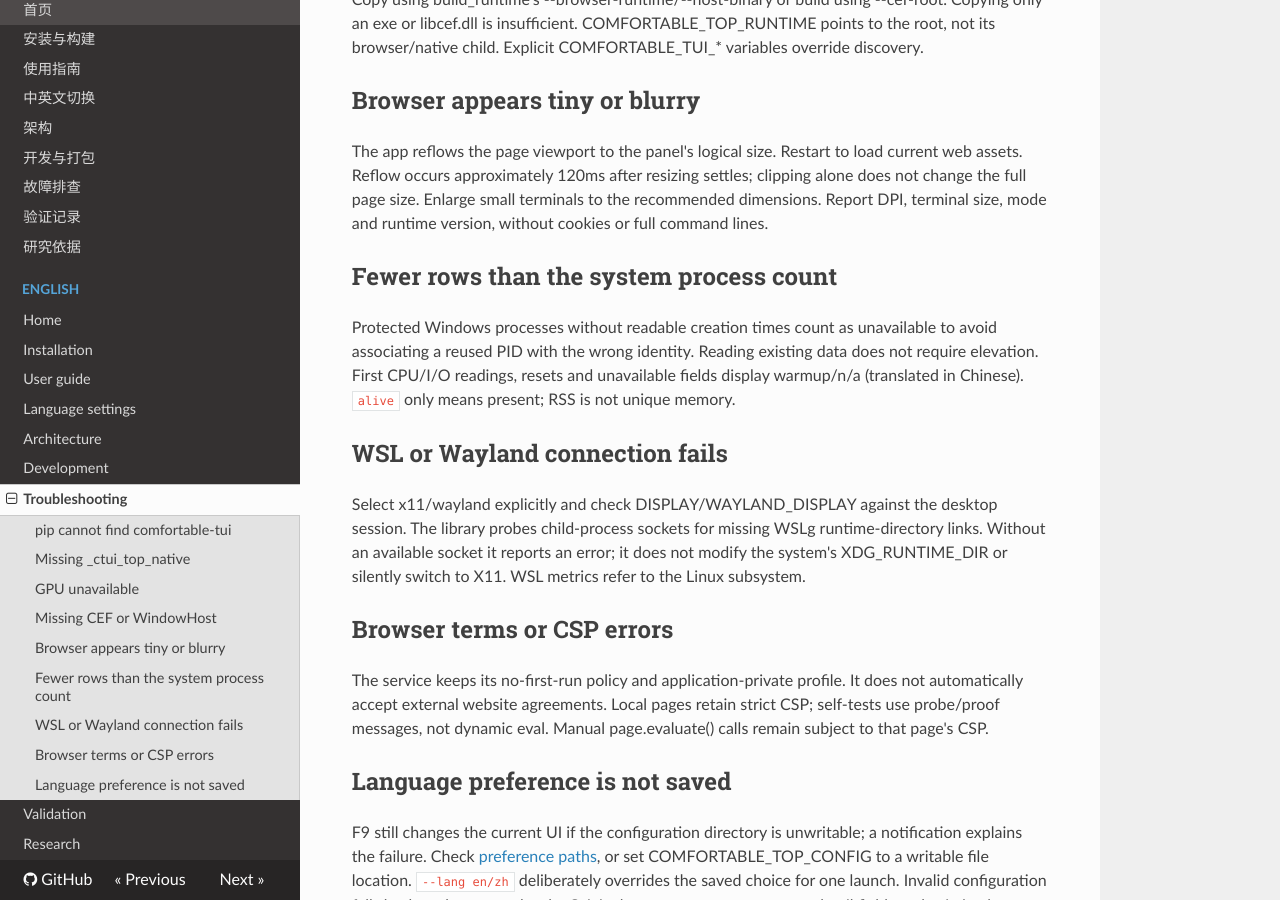
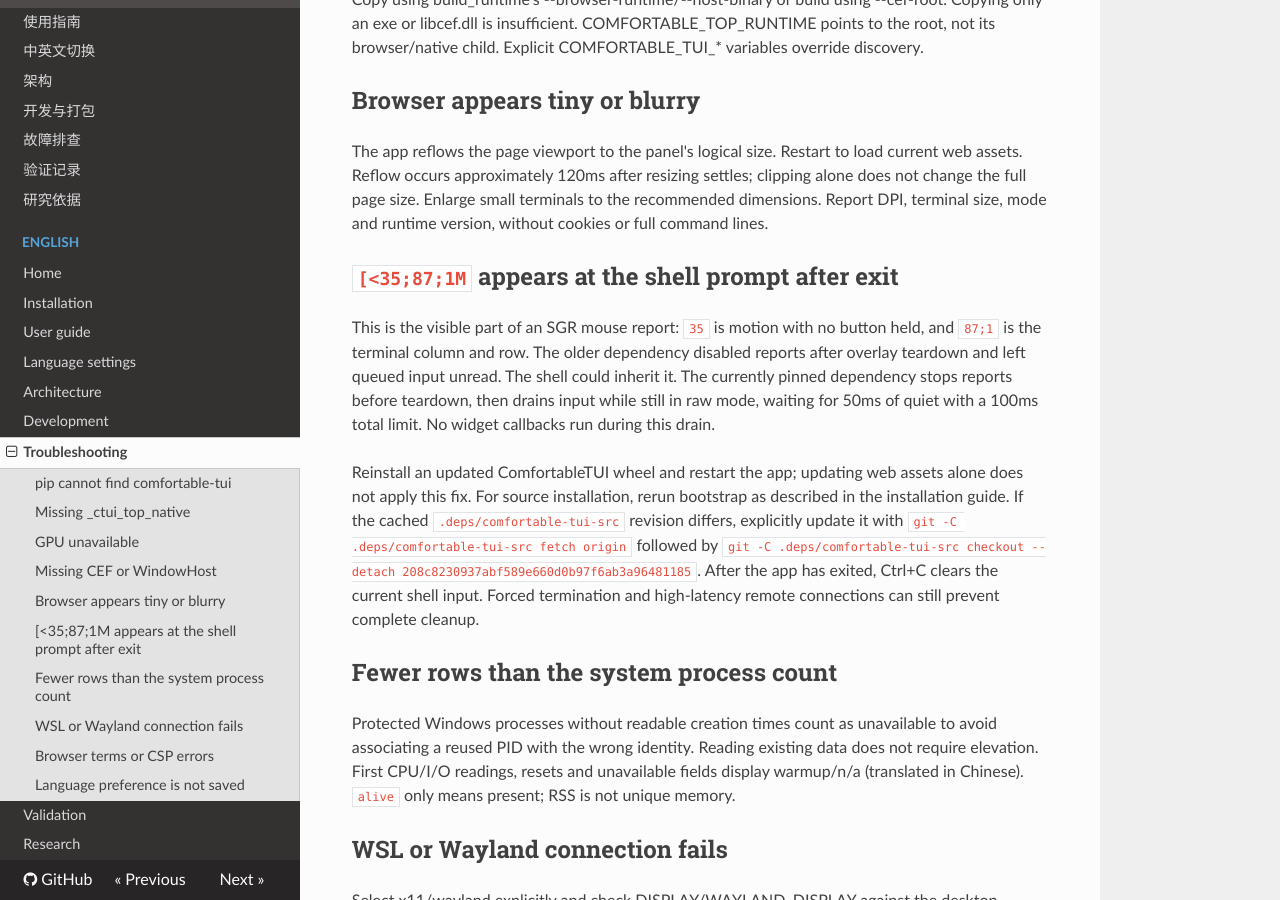
Before and after one commit to JDK8u341/ComfortableTop, an MkDocs documentation site: the page built from docs/en/troubleshooting.md, in a window 1280 px wide and 900 px high, scrolled down 808 px. Built offline with MkDocs 1.6.1, drawn with Linux system fonts in a browser that asks for light colours; nearby versions of some CDN libraries.

Commit message:
fix: pin terminal shutdown cleanup and document mouse report leakage

```diff
--- a/docs/en/troubleshooting.md
+++ b/docs/en/troubleshooting.md
@@ -36,6 +36,23 @@ web assets. Reflow occurs approximately 120ms after resizing settles; clipping a
 does not change the full page size. Enlarge small terminals to the recommended dimensions.
 Report DPI, terminal size, mode and runtime version, without cookies or full command lines.
 
+## `[<35;87;1M` appears at the shell prompt after exit
+
+This is the visible part of an SGR mouse report: `35` is motion with no button held,
+and `87;1` is the terminal column and row. The older dependency disabled reports
+after overlay teardown and left queued input unread. The shell could inherit it.
+The currently pinned dependency stops reports before teardown, then drains input
+while still in raw mode, waiting for 50ms of quiet with a 100ms total limit.
+No widget callbacks run during this drain.
+
+Reinstall an updated ComfortableTUI wheel and restart the app; updating web assets
+alone does not apply this fix. For source installation, rerun bootstrap as described
+in the installation guide. If the cached `.deps/comfortable-tui-src` revision differs,
+explicitly update it with `git -C .deps/comfortable-tui-src fetch origin` followed by
+`git -C .deps/comfortable-tui-src checkout --detach 208c8230937abf589e660d0b97f6ab3a96481185`.
+After the app has exited, Ctrl+C clears the current shell input. Forced termination
+and high-latency remote connections can still prevent complete cleanup.
+
 ## Fewer rows than the system process count
 
 Protected Windows processes without readable creation times count as unavailable to
--- a/requirements-tui.txt
+++ b/requirements-tui.txt
@@ -1,3 +1,3 @@
 # The library is currently distributed on GitHub, not assumed to be on PyPI.
 # Access to this repository and Git HTTPS authentication are required.
-comfortable-tui @ git+https://github.com/JDK8u341/ComfortableTUI.git@84f37b15645b78e1a07b4dd769fee4941a5d568a
+comfortable-tui @ git+https://github.com/JDK8u341/ComfortableTUI.git@208c8230937abf589e660d0b97f6ab3a96481185
```
Also changed, not shown: docs/en/installation.md (+1 -1 lines), docs/installation.md (+1 -1 lines), docs/troubleshooting.md (+14 -0 lines), 1 other file.
